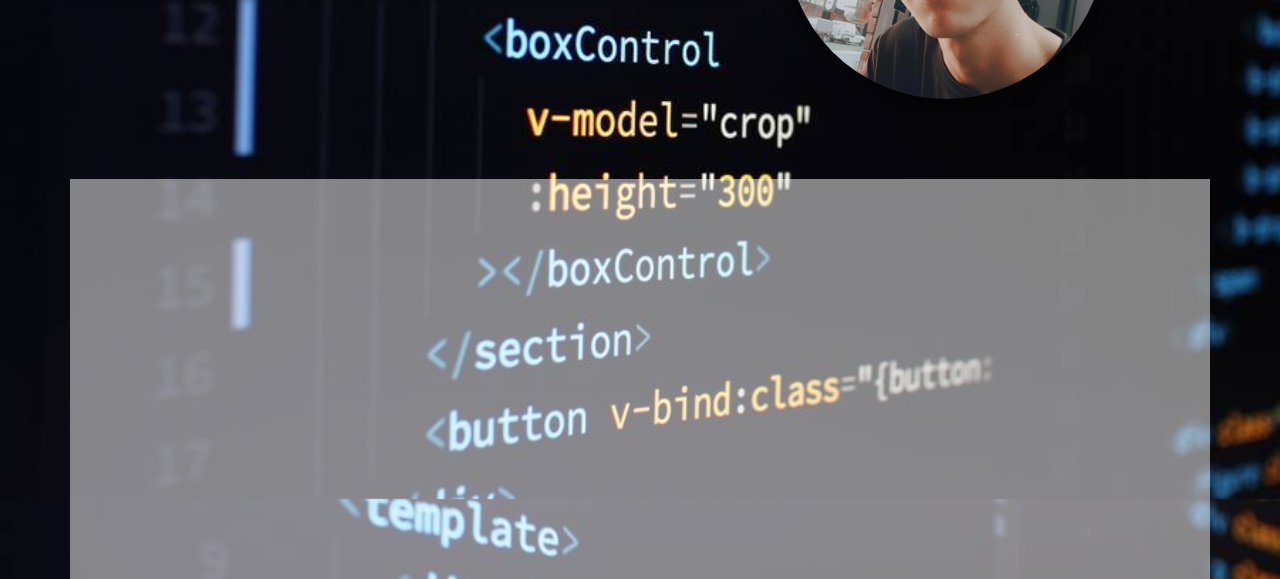
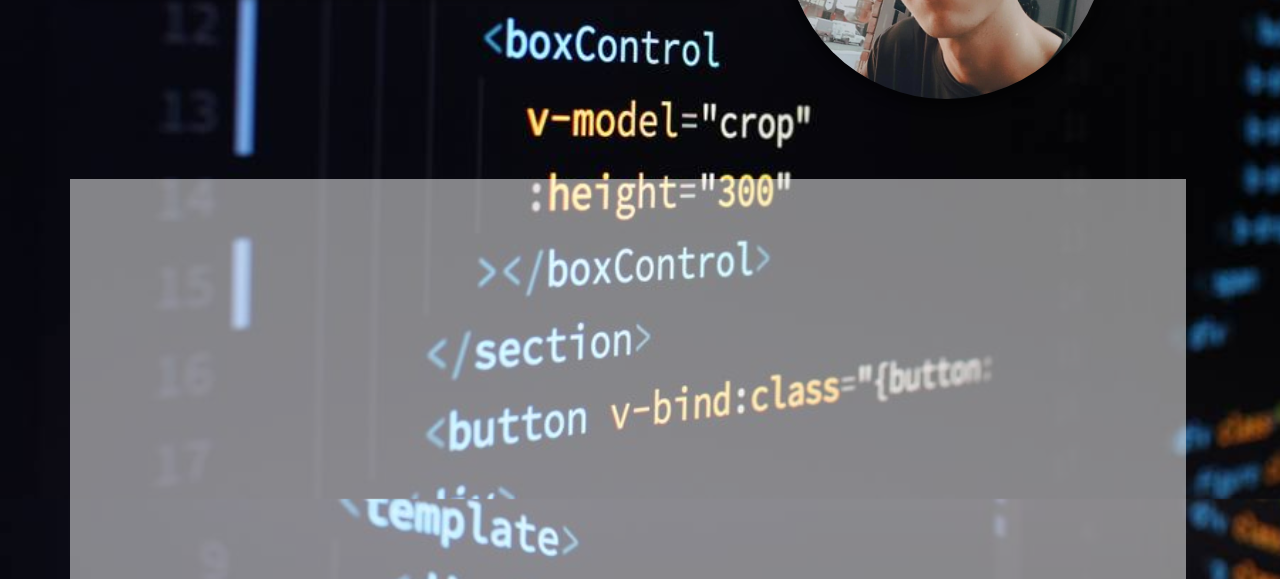
Before and after one commit to MuriloCode7/Portfolio, a plain HTML site: page index.html in a window 1280 px wide. Shown: the part 301-880 px from the top of the page. Drawn offline with nearby package versions, Linux system fonts and the light colour scheme.

Commit message:
checkpoint

```diff
--- a/index.html
+++ b/index.html
@@ -15,7 +15,7 @@
   </head>
   <body>
     <div class="container">
-      <div class="row w100">
+      <div class="row w-100">
         <div class="col-12 header">
           <div class="textContent">
             <h2>Engenheiro de Software</h2>
```
